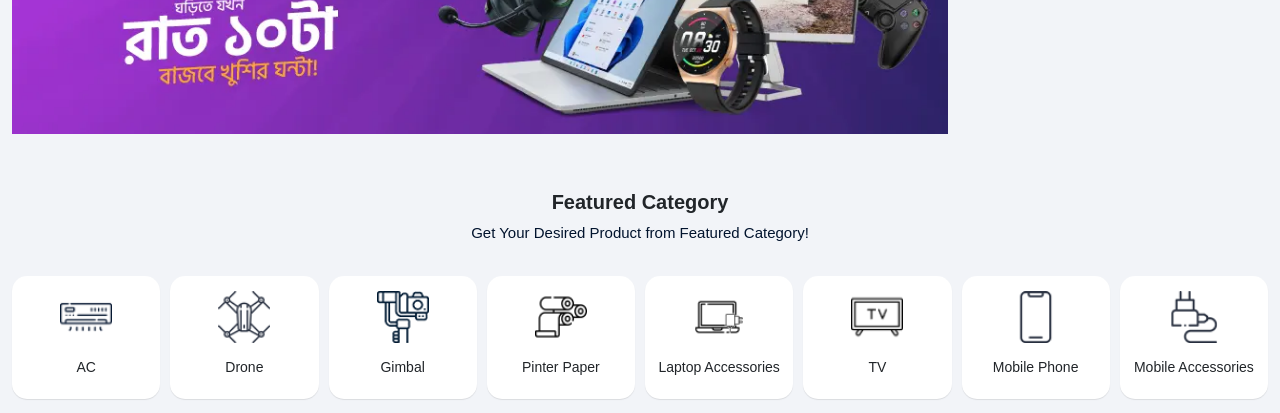
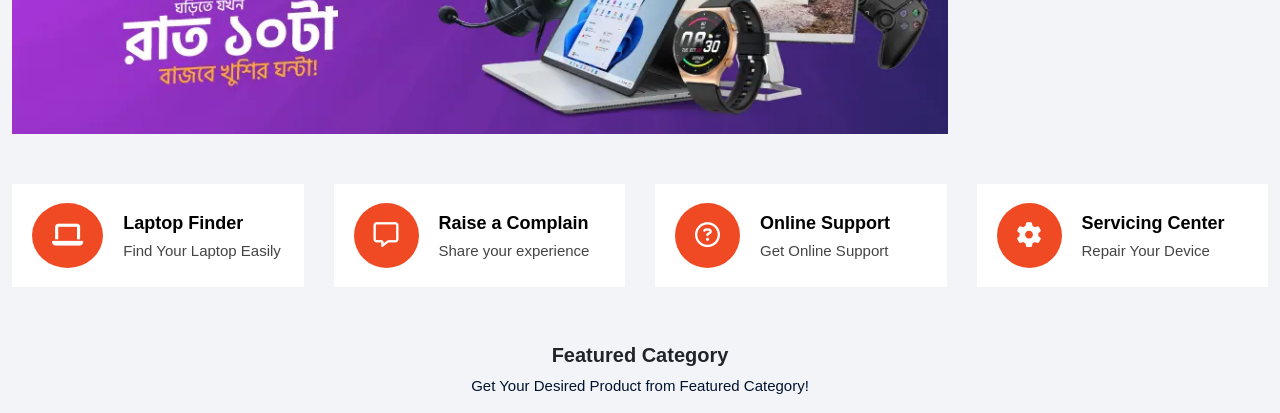
Before and after one commit to shakhawat-github/Startech, a plain HTML site: page index.html in a window 1280 px wide. Shown: the part 584-997 px from the top of the page. Drawn offline with Linux system fonts and the light colour scheme.

Commit message:
service section added

```diff
--- a/css/style.css
+++ b/css/style.css
@@ -276,6 +276,45 @@ textarea {
 /* banner end */
 
 /* service start */
+#service {
+  padding-top: 50px;
+}
+#service .servicebox {
+  display: grid;
+  grid-template-columns: repeat(4, 1fr);
+  column-gap: 30px;
+}
+#service .servicebox .item {
+  display: flex;
+  align-items: center;
+  padding: 15px 20px;
+  background-color: #fff;
+}
+#service .servicebox .item i {
+  padding: 20px;
+  background-color: #ef4a23;
+  border-radius: 50%;
+  -webkit-border-radius: 50%;
+  -moz-border-radius: 50%;
+  -ms-border-radius: 50%;
+  -o-border-radius: 50%;
+  font-size: 25px;
+  color: #fff;
+  margin-right: 20px;
+}
+#service .servicebox .item h2 a {
+  color: #000;
+  font-size: 18px;
+  line-height: 24px;
+  font-weight: bold;
+}
+#service .servicebox .item h2 span {
+  color: #444;
+  margin: 0;
+  line-height: 27px;
+  font-size: 15px;
+  display: block;
+}
 /* service end */
 
 /* category start */
@@ -459,21 +498,21 @@ textarea {
   font-weight: 400;
   margin: 0 0 20px;
 }
-#description .descriptbox .itembox{
+#description .descriptbox .itembox {
   display: flex;
   flex-direction: column;
 }
-#description .descriptbox .item h3{
-    font-size: 18px;
-    margin: 25px 0 12px;
+#description .descriptbox .item h3 {
+  font-size: 18px;
+  margin: 25px 0 12px;
 }
-#description .descriptbox .item p{
+#description .descriptbox .item p {
   margin-bottom: 10px;
   font-size: 15px;
   color: #01132d;
   line-height: 26px;
 }
-#description .descriptbox .item p span{
+#description .descriptbox .item p span {
   color: #ff0000;
 }
 /* description end */
--- a/index.html
+++ b/index.html
@@ -157,7 +157,26 @@
       <!-- banner end -->
       <!-- service start -->
       <section id="service">
-        <div class="container-xxl"></div>
+        <div class="container-xxl">
+          <div class="servicebox">
+            <div class="item">
+              <i class="fa-solid fa-laptop"></i>
+              <h2><a href="#">Laptop Finder</a> <span>Find Your Laptop Easily</span></h2>
+            </div>
+            <div class="item">
+              <i class="fa-regular fa-message"></i>
+              <h2><a href="#">Raise a Complain</a> <span>Share your experience</span></h2>
+            </div>
+            <div class="item">
+              <i class="fa-regular fa-circle-question"></i>
+              <h2><a href="#">Online Support</a> <span>Get Online Support</span></h2>
+            </div>
+            <div class="item">
+              <i class="fa-solid fa-gear"></i>
+              <h2><a href="#">Servicing Center</a> <span>Repair Your Device</span></h2>
+            </div>
+          </div>
+        </div>
       </section>
       <!-- service end -->
       <!-- category start -->
```
